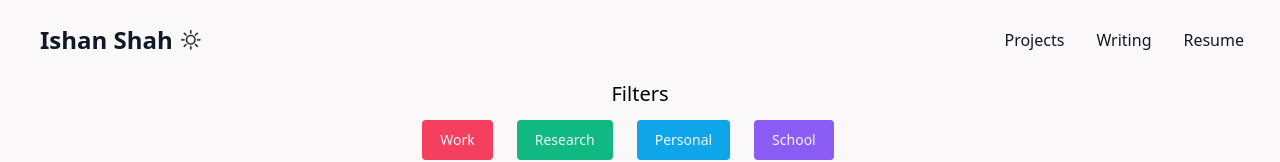
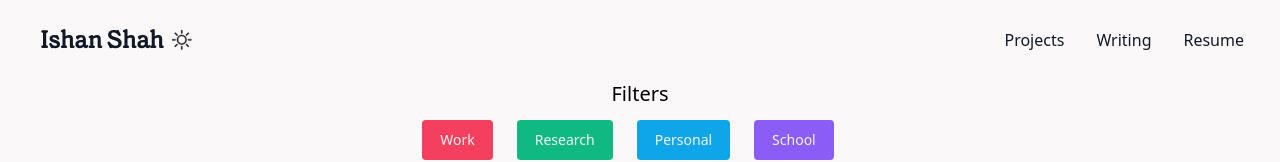
Before and after one commit to technoabsurdist/emilioandere.com, a Next.js app: page /projects in a window 1280 px wide. Shown: the top 162 px of the page. Built offline with nearby package versions, Linux system fonts and the light colour scheme.

Commit message:
Add Grenette font

```diff
--- a/src/components/Nav/index.js
+++ b/src/components/Nav/index.js
@@ -15,7 +15,7 @@ export function Nav() {
     <nav className="flex items-center justify-between p-4 md:p-6 sticky top-0">
       <div className="flex items-center flex-shrink-0 ml-0 md:ml-4 mr-6">
         <Link href="/">
-          <a className="inline-block text-primary text-xl md:text-2xl font-semibold hover:text-indigo-500">
+          <a className="inline-block text-primary text-xl md:text-2xl font-semibold hover:text-indigo-500 font-grenette">
             Ishan Shah
           </a>
         </Link>
--- a/src/components/Projects/index.js
+++ b/src/components/Projects/index.js
@@ -131,7 +131,7 @@ export function Projects() {
           <div className="px-8">
             <ul className="text-slate-700 text-sm leading-6">
               <li className="mb-4">
-                <a href="#" className="text-gray-900 dark:text-gray-100">Contents</a>
+                <a href="/projects" className="text-gray-900 dark:text-gray-100">Contents</a>
               </li>
               {ProjectData.projectsList.map((project, index) => (
                 <li key={index} className="hover:text-indigo-500">
--- a/src/styles/custom-styles.css
+++ b/src/styles/custom-styles.css
@@ -16,7 +16,16 @@
     bottom: -50%;
     left: -50%;
     z-index: -1;
+    font-family: 'grenette_regular', 'dazzed_medium', sans-serif;
     @apply bg-off-white dark:bg-off-black;
+  }
+
+  /* Inflection Font */
+  @font-face {
+    font-family: 'grenette_regular';
+    src: url('../../public/static/fonts/grenette-regular.woff') format('woff');
+    font-weight: normal;
+    font-style: normal;
   }
 }
 
@@ -71,4 +80,8 @@
     animation: blink-animation 1.5s steps(2, start) infinite;
     -webkit-animation: blink-animation 1.5s steps(2, start) infinite;
   }
+
+  .font-grenette {
+    font-family: 'grenette_regular', 'dazzed_medium', sans-serif;
+  }
 }
--- a/src/styles/prose-styles.css
+++ b/src/styles/prose-styles.css
@@ -15,7 +15,7 @@
 }
 
 .prose a {
-  @apply font-normal text-indigo-600 no-underline break-words hover:underline dark:text-indigo-500;
+  @apply font-normal text-indigo-600 break-words no-underline hover:underline hover:underline-offset-2;
 }
 
 .prose a code {
```
Also changed, not shown: public/static/fonts/grenette-regular.woff (added).
